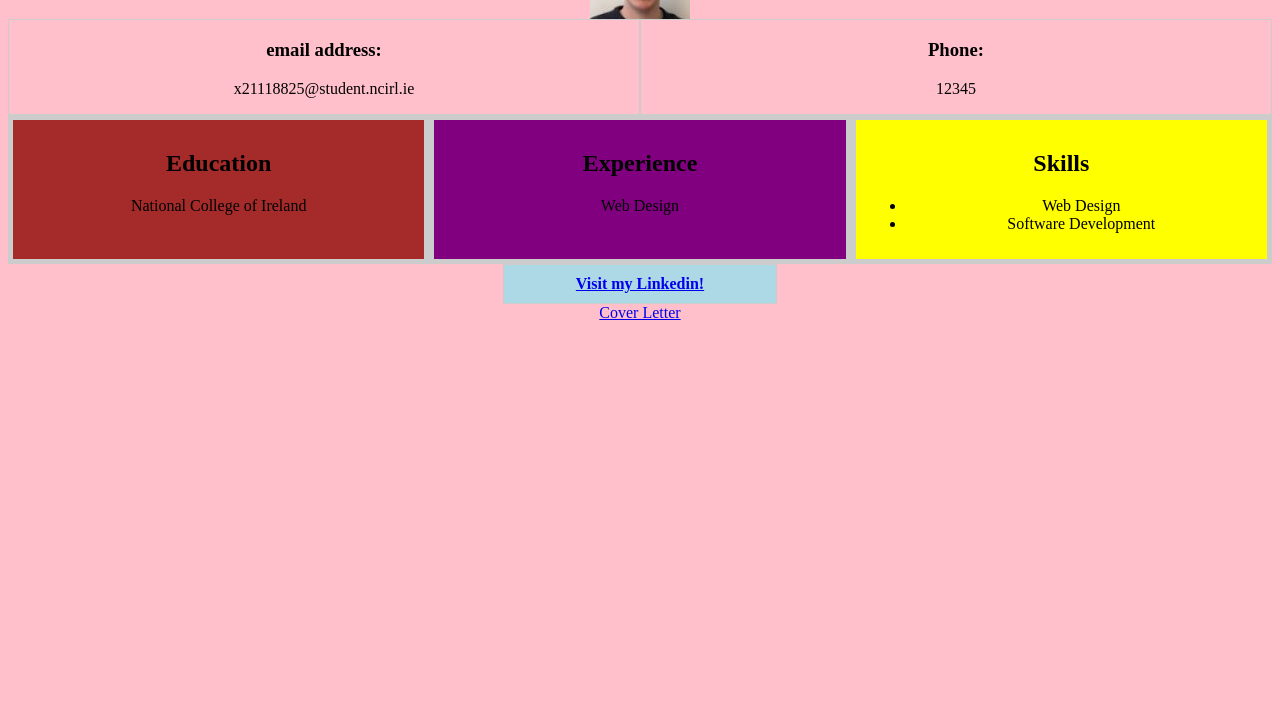
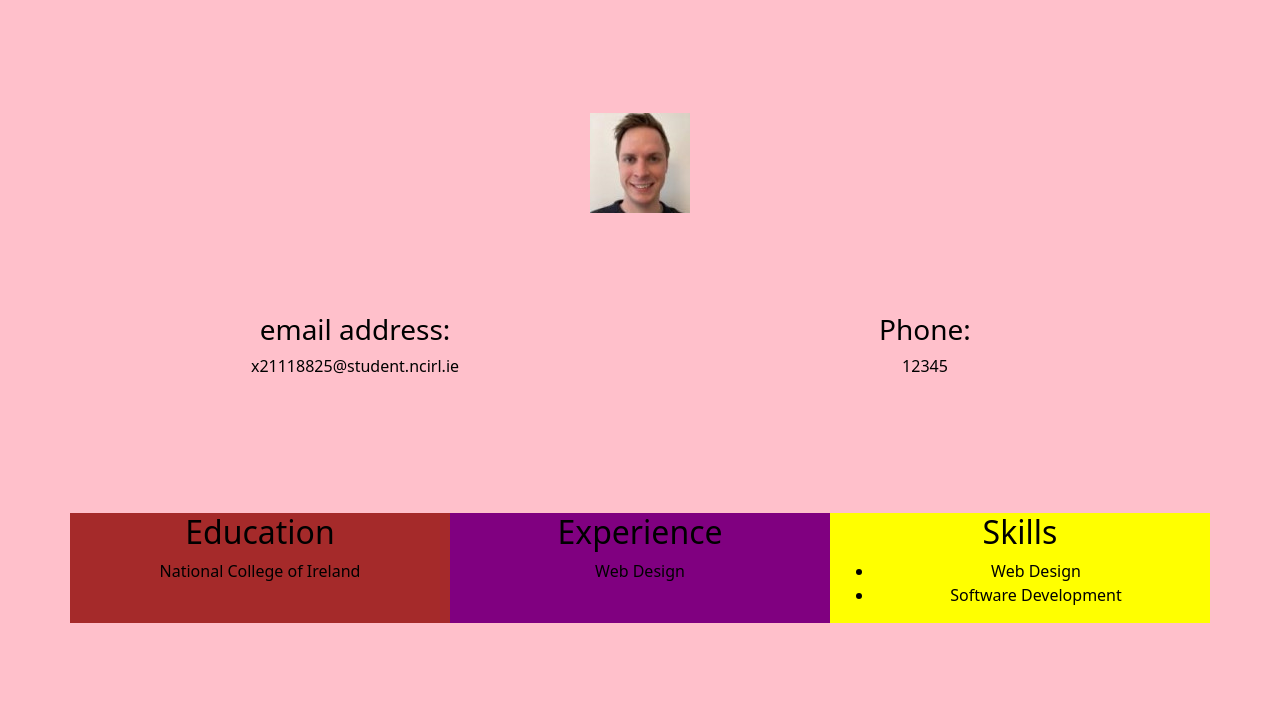
Before and after one commit to cianrobrien/cianrobrien.github.io, a plain HTML site: page index.html in a window 1280 px wide. Shown: the part 245-965 px from the top of the page. Before the commit the page ends 800 px from the top, so only its background shows below. Drawn offline with nearby package versions, Linux system fonts and the light colour scheme.

Commit message:
Bootstrap

```diff
--- a/Style/style.css
+++ b/Style/style.css
@@ -3,8 +3,27 @@
 
 	body{
 		background:pink;
+		text-align:center;
+		color:black;
+
 	}
 
+
+
+	.show{
+		background-color:white;
+		color:black;
+
+	}
+
+
+
+
+	.row{
+		margin-top:100px;
+		min-height:100px;
+		justify-content:space-between;
+	}
 
 	@media(min-width:768px){
 		.container1{
--- a/index.html
+++ b/index.html
@@ -4,46 +4,55 @@
 
 	<head>
 		<title>My CV</title>
+		<link href="https://cdn.jsdelivr.net/npm/bootstrap@5.0.2/dist/css/bootstrap.min.css" rel="stylesheet" integrity="sha384-EVSTQN3/azprG1Anm3QDgpJLIm9Nao0Yz1ztcQTwFspd3yD65VohhpuuCOmLASjC" crossorigin="anonymous">
+		<script src="https://cdn.jsdelivr.net/npm/bootstrap@5.0.2/dist/js/bootstrap.bundle.min.js" integrity="sha384-MrcW6ZMFYlzcLA8Nl+NtUVF0sA7MsXsP1UyJoMp4YLEuNSfAP+JcXn/tWtIaxVXM" crossorigin="anonymous"></script>
 		<link rel="stylesheet" href="Style/style.css"/>
 	</head>
 
 	<body>
-		<div class="container1">
-			<div class="c1b1">
+		<div class="container">
+
+			<div class="row">
+				<div class="col-lg-12 c1b1">
 					<h1>Cian O'Brien</h1>
 					<p id="CV">Curriculum Vitae<p>
 				</div>
 			</div>
 
-		<div class="container2">
+
+
+			<div class="row">
+				<div class="col-lg-12">
 					<img src="Images/f1.jpg" alt="Photograph of Cian O'Brien"/>
 				</div>
+			</div>
 
-		<div class="container2">
-			<div class="c2b1">
+
+			<div class="row">
+				<div class="col-lg-5 c2b1">
 					<h3>email address:</h3>
 					<p>x21118825@student.ncirl.ie<p>
 				</div>
 
-			<div class="c2b2">
+				<div class="col-lg-5 c2b2">
 					<h3>Phone:</h3>
 					<p>12345<p>
 				</div>
-
 			</div>
 
-		<div class="container3">
-			<div class="c3b1">
+
+			<div class="row">
+				<div class="col-lg-3 c3b1">
 					<h2>Education</h2>
 					<p>National College of Ireland<p>
 				</div>
 
-			<div class="c3b2">
+				<div class="col-lg-3 c3b2">
 					<h2>Experience</h2>
 					<p>Web Design<p>
 				</div>
 
-			<div class="c3b3">
+				<div class="col-lg-3 c3b3">
 					<h2>Skills</h2>
 						<ul>
 							<li>Web Design</li>
@@ -53,15 +62,31 @@
 
 			</div>
 
-		<div class="container4">
-			<div class="c4b1">
+
+
+
+			<div class="row">
+
+				<div class="col-lg-12 c4b1">
 					<a href="https://www.linkedin.com/">Visit my Linkedin!</a>
+
 				</div>
 			</div>
 
-		<div class="container2">
+
+
+
+			<div class="row">
+				<div class="col-lg-12">
 					<a href="Cover Letter/index.html">Cover Letter</a>
 				</div>
+
+
+
+			</div>
+
+		</div>
+
 
 	</body>
 
```
Also changed, not shown: Cover Letter/index.html (+2 -0 lines). Lines whose indentation alone changed are shown as unchanged.
